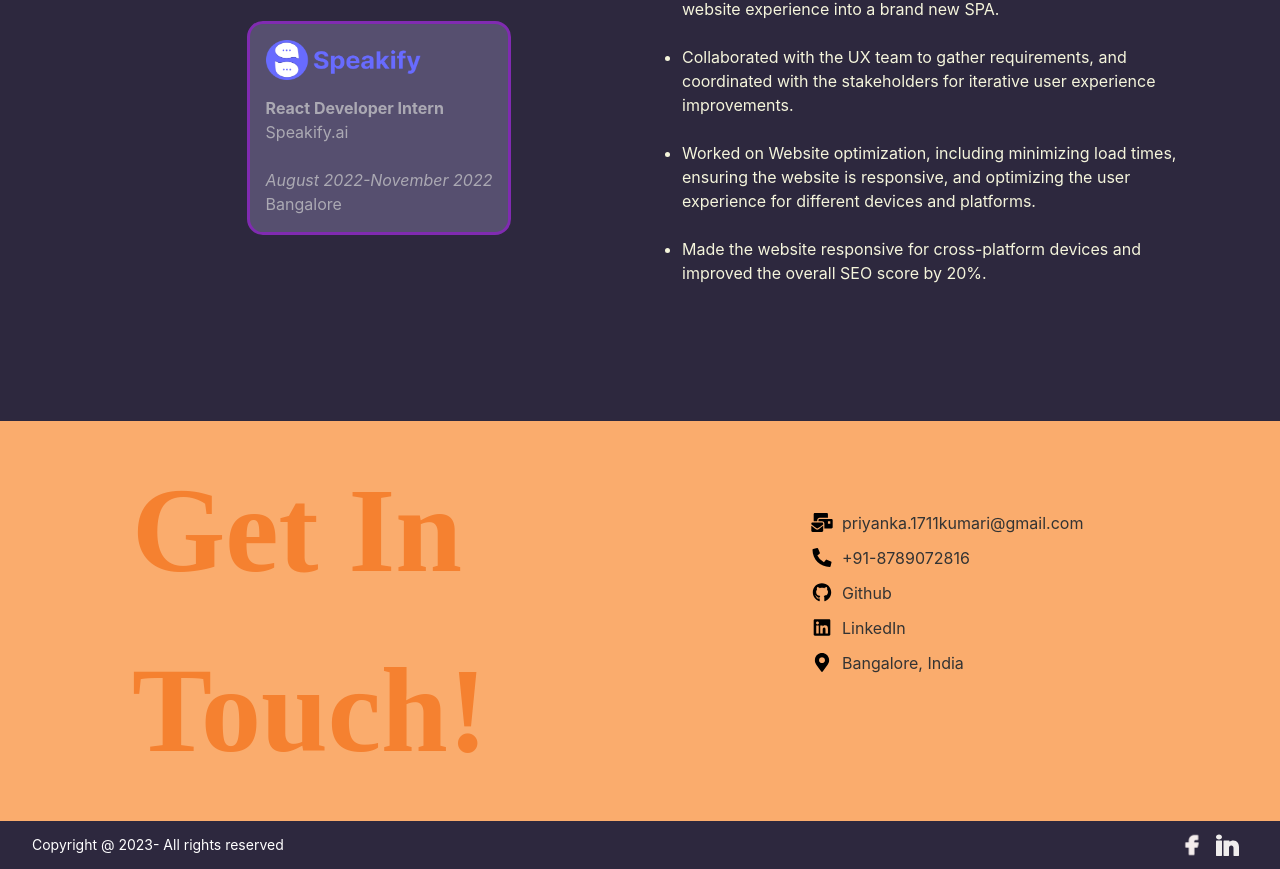
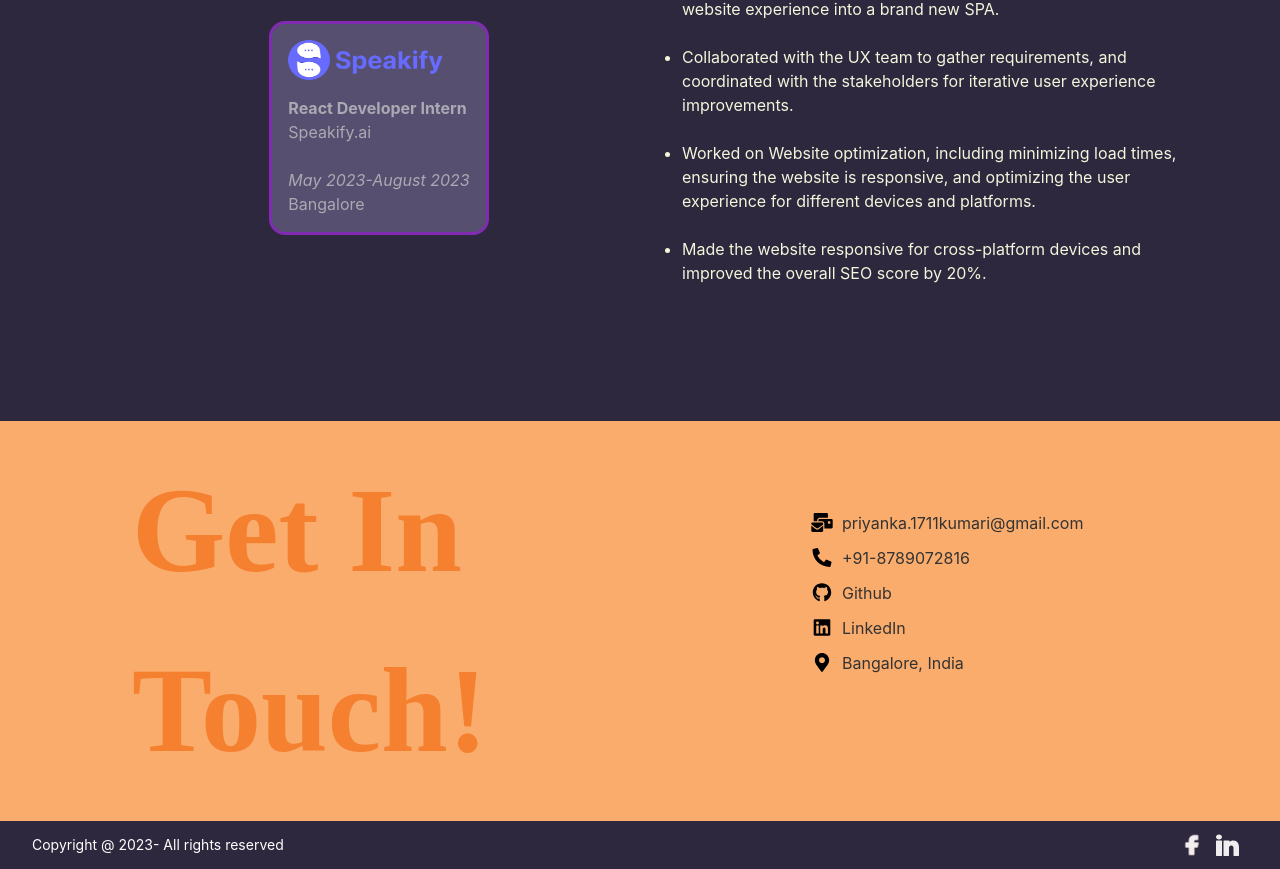
Before and after one commit to priyannka098/portfolio, a React (Create React App) app: page /#/ in a window 1280 px wide. Shown: the part 1883-2752 px from the top of the page. Built offline with nearby package versions, Linux system fonts and the light colour scheme.

Commit message:
changes in ui

```diff
--- a/src/WorkExperienceComponent/WorkExperience.jsx
+++ b/src/WorkExperienceComponent/WorkExperience.jsx
@@ -20,7 +20,7 @@ const WorkExperience = () => {
               <p className="font-bold"> React Developer Intern</p>
               <p> Speakify.ai</p>
               <br></br>
-              <p className="italic"> August 2022-November 2022</p>
+              <p className="italic">May 2023-August 2023</p>
               <p>Bangalore</p>
             </div>
           </div>
```
